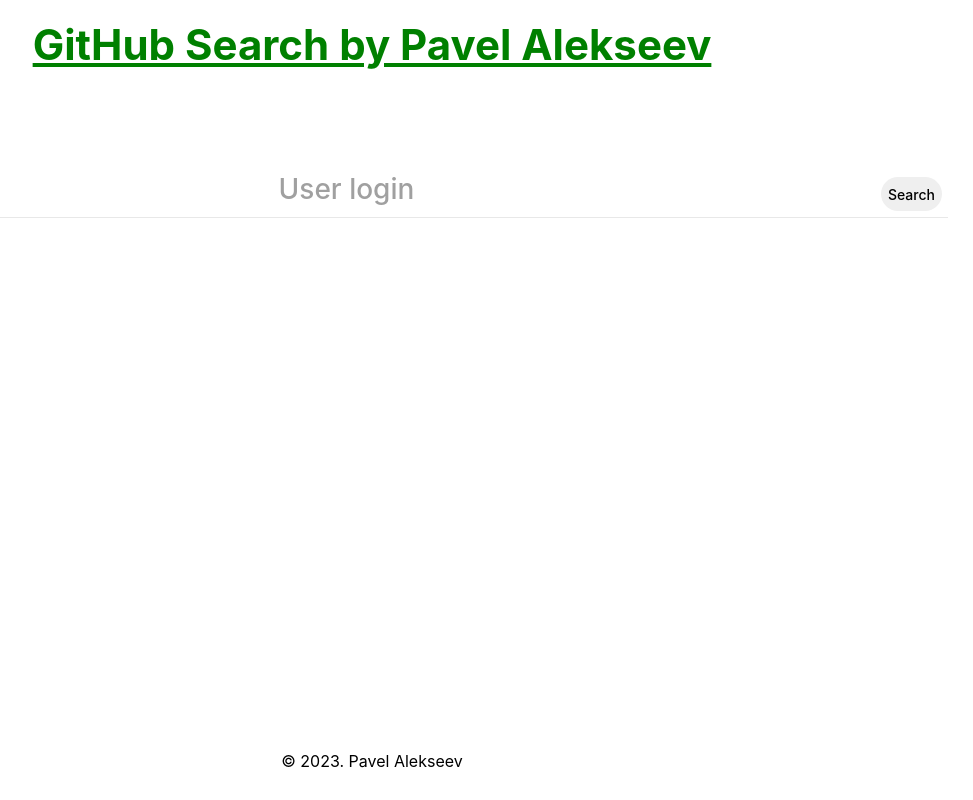
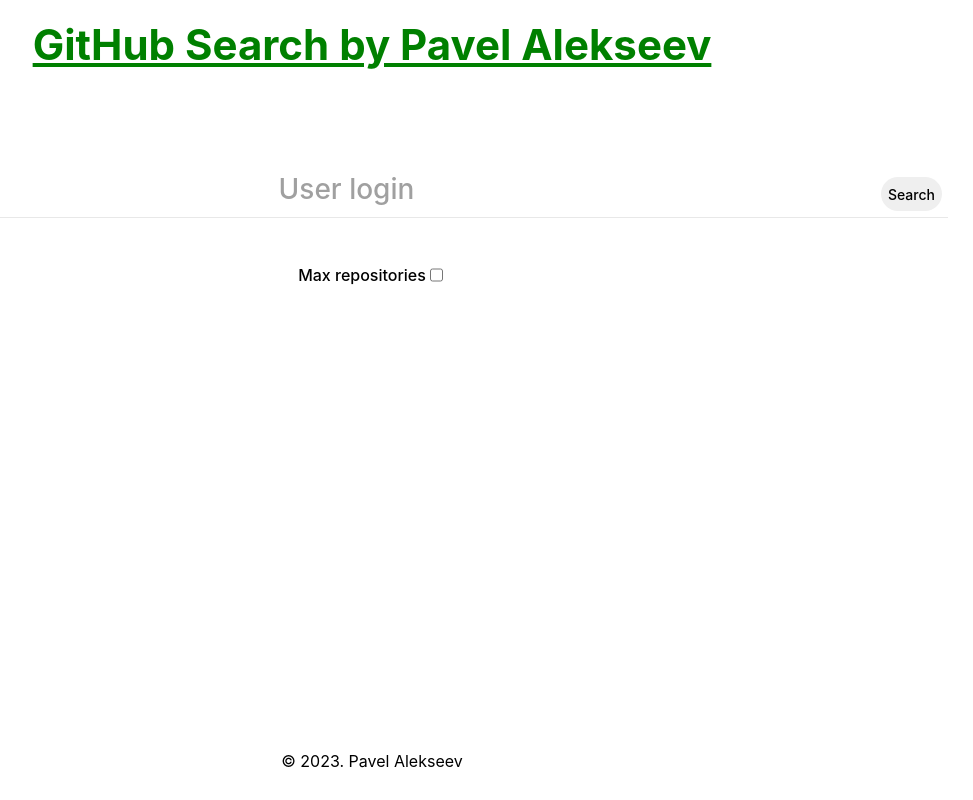
Before and after one commit to Pavel-174/github-search, a React (Create React App) app: page / in a window 1280 px wide. Shown: the whole page, without its empty margins (268-1241 px from the left). Built offline with nearby package versions, Linux system fonts and the light colour scheme.

Commit message:
show max repositories

```diff
--- a/src/App.js
+++ b/src/App.js
@@ -12,9 +12,10 @@
   const [pageNumber, setPageNumber] = useState(1);
   const [results, setResults] = useState([]);
   const [totalResults, setTotalResults] = useState(0);
-  const [resultsPerPage, setResultsPerPage] = useState(30);
+  const [resultsPerPage] = useState(30);
   const [popupOpen, setPopupOpen] = useState(false);
-  const [selectedUser, setSelectedUser] = useState(null)
+  const [selectedUser, setSelectedUser] = useState(null);
+  const [maxRepos, setMaxRepos] = useState(null)
 
   function handleInputChange(event) {
     setLogin(event.target.value);
@@ -22,13 +23,13 @@
 
   const onSearchSubmit = async (event) => {
     event.preventDefault();
-    const url = `https://api.github.com/search/users?q=${login}&page=1&per_page=30`
+    const url = `https://api.github.com/search/users?q=${login}&page=1&per_page=30&sort=${maxRepos}`
     const results = await fetchResults(url);
     setResults(results);
   };
 
   const onPageChange = async (page) => {
-    const url = `https://api.github.com/search/users?q=${login}&page=${page}&per_page=30`
+    const url = `https://api.github.com/search/users?q=${login}&page=${page}&per_page=30&sort=${maxRepos}`
     const results = await fetchResults(url);
     setPageNumber(page);
     setResults(results);
@@ -57,6 +58,14 @@
     setSelectedUser(user);
   }
 
+  function showMaxRepos() {
+    setMaxRepos('repositories');
+  }
+
+  function showRepos() {
+    setMaxRepos(null);
+  }
+
   return (
     <div className="app">
       <Header />
@@ -64,6 +73,8 @@
         <SearchForm
           handleInputChange = { handleInputChange }
           onSubmit = { onSearchSubmit }
+          showMaxRepos = {showMaxRepos}
+          showRepos = { showRepos }
         />
         <div className='results'>
           {results.map((user) => (
--- a/src/Popup/Popup.jsx
+++ b/src/Popup/Popup.jsx
@@ -10,7 +10,11 @@
         className="popup__box"
         onClick={ (evt) => {evt.stopPropagation();} }
       >
-        <img className='popup_image' src={ user === null ? user : user.avatar_url }></img>
+        <img
+          className='popup_image'
+          src={ user === null ? user : user.avatar_url }
+          alt="avatar"
+        />
         <h2 className="popup__header">
             { user === null ? user : user.login }
         </h2>
--- a/src/components/SearchForm/SearchForm.scss
+++ b/src/components/SearchForm/SearchForm.scss
@@ -13,6 +13,17 @@
     margin: 0 0 40px;
     padding: 6px;
     border-bottom: 1px solid rgba(232, 232, 232, 1);
+}
+
+.search__check {
+    display: flex;
+    flex-direction: row-reverse;
+    justify-content: center;
+    font-size: 16px;
+    font-weight: 500;
+    line-height: 34px;
+    letter-spacing: 0px;
+    text-align: center;
 }
 
 .search__input {
--- a/src/components/SearchForm/SerchForm.jsx
+++ b/src/components/SearchForm/SerchForm.jsx
@@ -1,7 +1,15 @@
-import React from "react";
+import React, { useState } from "react";
 import './SearchForm.scss';
 
-const SearchForm = ({ handleInputChange, onSubmit }) => {
+const SearchForm = ({ handleInputChange, onSubmit, showMaxRepos, showRepos }) => {
+
+  const [selector, setSelector] = useState(false);
+
+  function handleReposSelector() {
+    const newSelector = !selector;
+    setSelector(newSelector);
+    selector === true ? showRepos() : showMaxRepos();
+  }
 
   return (
     <form className="search" onSubmit={onSubmit}>
@@ -17,6 +25,10 @@
           className="search__button"
         >Search</button>
       </div>
+      <div className="search__check">
+        <input type="checkbox" checked={selector} onChange={handleReposSelector}></input>
+        <span>Max repositories</span>
+      </div>
     </form>
   );
 };
```
